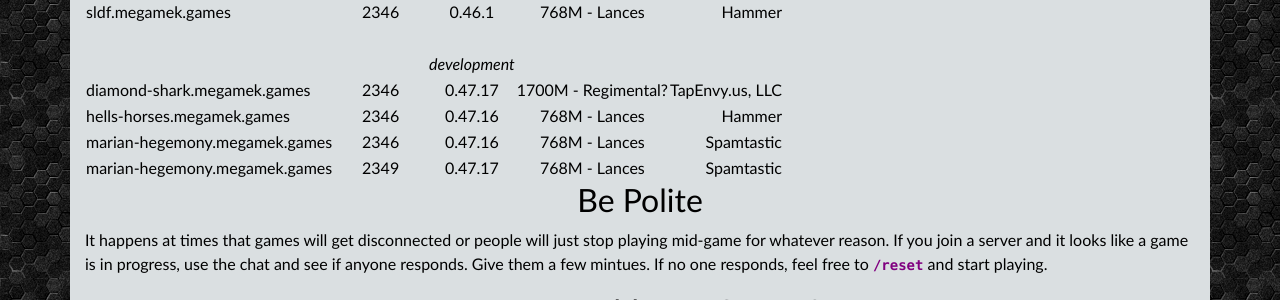
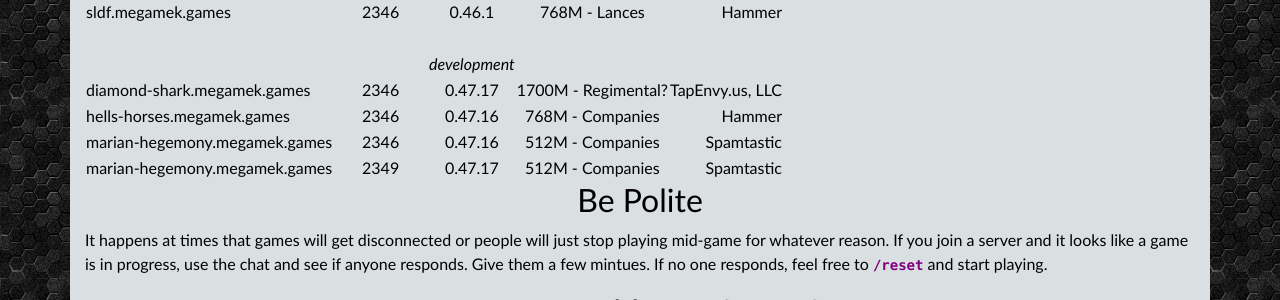
Before and after one commit to rjhancock/megamek-games, a Jekyll site: the page built from index.md, in a window 1280 px wide and 1353 px high. Shown: the part 760-1060 px from the top of the window. Built offline with Jekyll 4.4.1, drawn with Linux system fonts in a browser that asks for light colours; our own code applies the rules of GitHub Pages for plain Markdown files.

Commit message:
Updates Spamtasitc metrics

```diff
--- a/index.md
+++ b/index.md
@@ -23,9 +23,9 @@ added, removed, and updated.
 ||||||
 |||*development*||
 |diamond-shark.megamek.games|2346|0.47.17|1700M - Regimental?|TapEnvy.us, LLC|
-|hells-horses.megamek.games|2346|0.47.16|768M - Lances|Hammer|
-|marian-hegemony.megamek.games|2346|0.47.16|768M - Lances|Spamtastic|
-|marian-hegemony.megamek.games|2349|0.47.17|768M - Lances|Spamtastic|
+|hells-horses.megamek.games|2346|0.47.16|768M - Companies|Hammer|
+|marian-hegemony.megamek.games|2346|0.47.16|512M - Companies|Spamtastic|
+|marian-hegemony.megamek.games|2349|0.47.17|512M - Companies|Spamtastic|
 
 ## Be Polite
 
```
